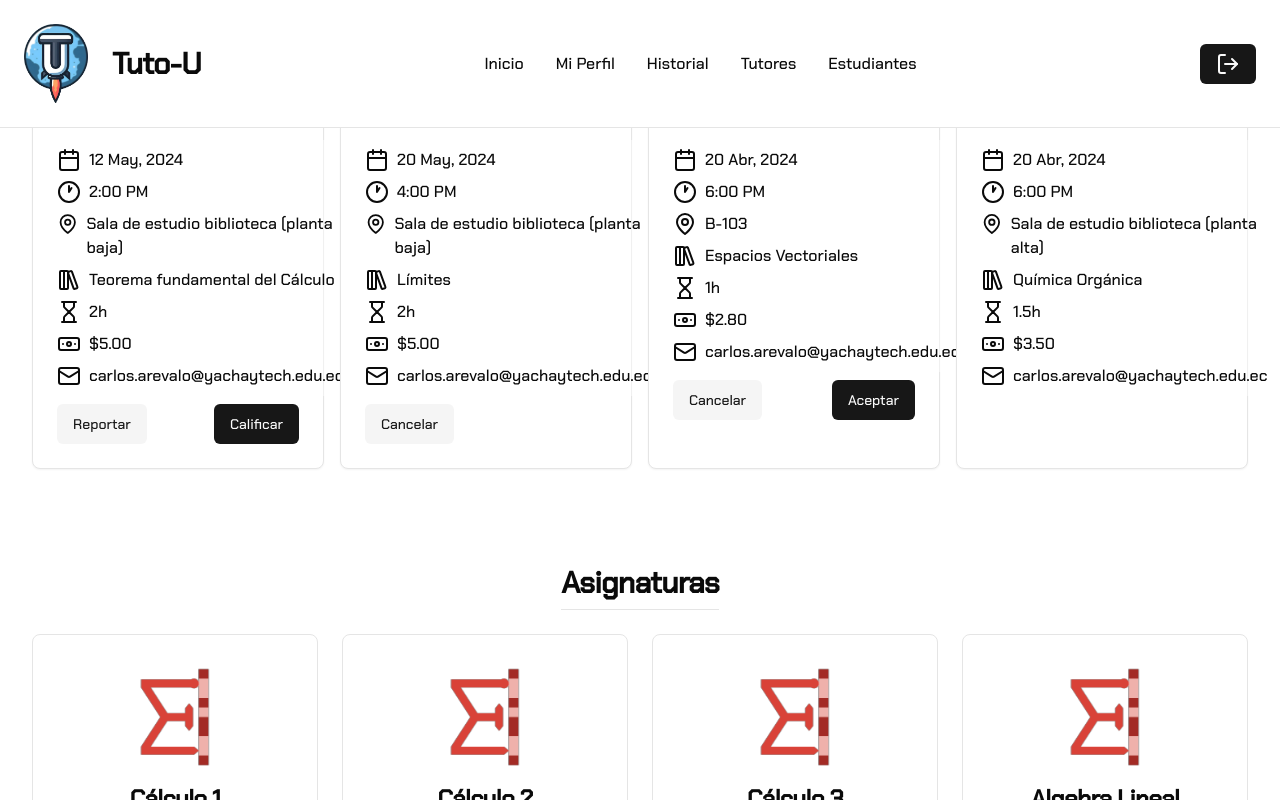
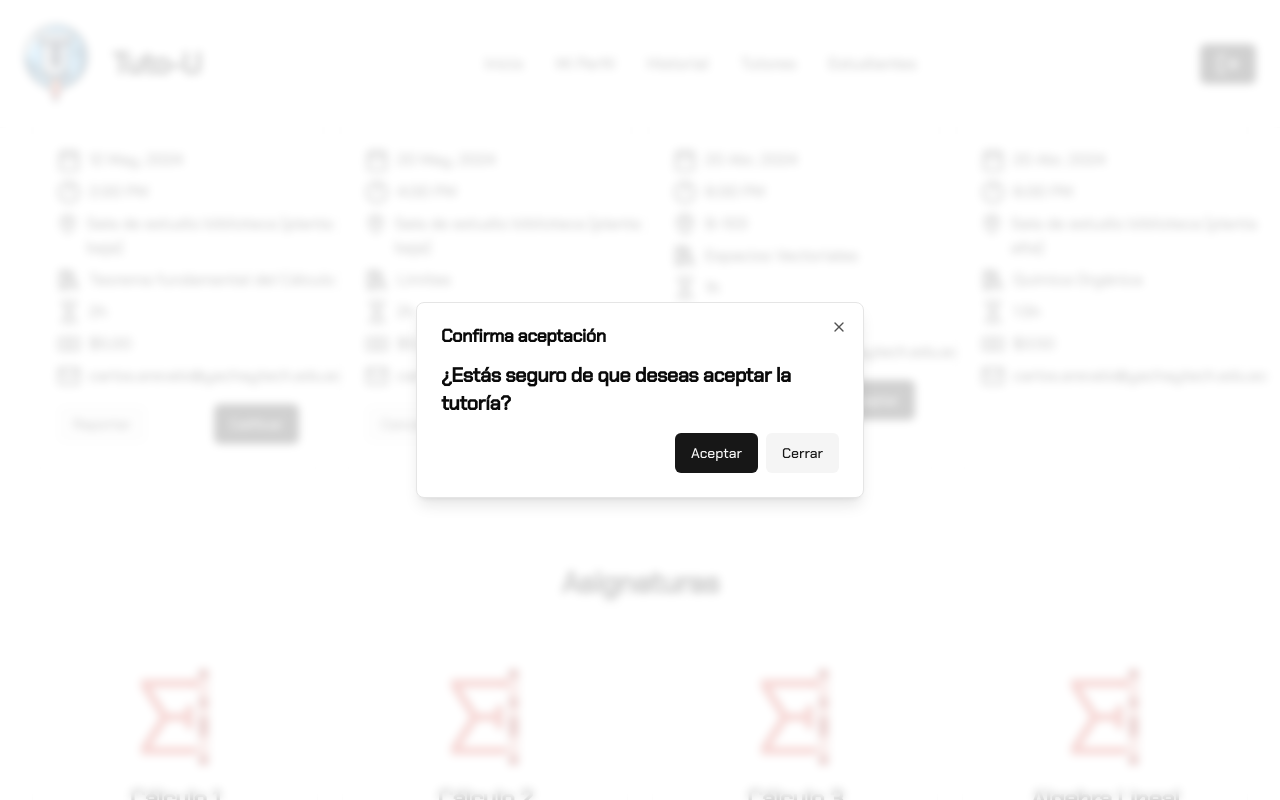
Before and after one commit to carlosandresat/tuto-u, a Next.js app: page /home in a window 1280 px wide. Both pictures are taken after a click on the button "Aceptar". Shown: the part 981-1781 px from the top of the page. Built offline with nearby package versions, Linux system fonts and the light colour scheme.

Commit message:
feat: add AcceptDialog for TutorSessionCard

```diff
--- /dev/null
+++ b/src/components/accept-dialog.tsx
@@ -0,0 +1,46 @@
+import {
+    Dialog,
+    DialogTrigger,
+    DialogContent,
+    DialogHeader,
+    DialogTitle,
+    DialogFooter,
+    DialogClose,
+  } from "@/components/ui/dialog";
+  import { Button } from "@/components/ui/button";
+  import { cancelSession } from "@/actions/sessions-data";
+
+  export function AcceptDialog({ sessionId, setState }: { sessionId: number, setState:any }) {
+    return (
+      <Dialog>
+        <DialogTrigger asChild>
+          <Button>
+            Aceptar
+          </Button>
+        </DialogTrigger>
+        <DialogContent className="sm:max-w-md">
+          <DialogHeader>
+            <DialogTitle>Confirma aceptación</DialogTitle>
+          </DialogHeader>
+          <h4 className="scroll-m-20 text-xl font-semibold tracking-tight">
+            ¿Estás seguro de que deseas aceptar la tutoría?
+          </h4>
+
+          <DialogFooter className="sm:justify-end flex flex-col">
+          <DialogClose asChild>
+
+            <Button onClick={async () => {
+              setState("accepted")
+              //await cancelSession(sessionId)
+            }}>Aceptar</Button>
+            </DialogClose>
+            <DialogClose asChild>
+              <Button type="button" variant="secondary">
+                Cerrar
+              </Button>
+            </DialogClose>
+          </DialogFooter>
+        </DialogContent>
+      </Dialog>
+    );
+  }
--- a/src/components/tutor-session-card.tsx
+++ b/src/components/tutor-session-card.tsx
@@ -23,6 +23,7 @@ import {
   Mail,
 } from "lucide-react";
 import { CancelDialog } from "@/components/cancel-dialog";
+import { AcceptDialog } from "@/components/accept-dialog";
 import { useState } from "react";
 
 export function TutorSessionCard({
@@ -137,7 +138,7 @@ export function TutorSessionCard({
         ) : statusState === "requested" ? (
           <>
             <CancelDialog setState={setStatusState} sessionId={sessionId} />
-            <Button>Aceptar</Button>
+            <AcceptDialog setState={setStatusState} sessionId={sessionId} />
 
           </>
         ) : statusState === "canceled" ? null : null}
```
